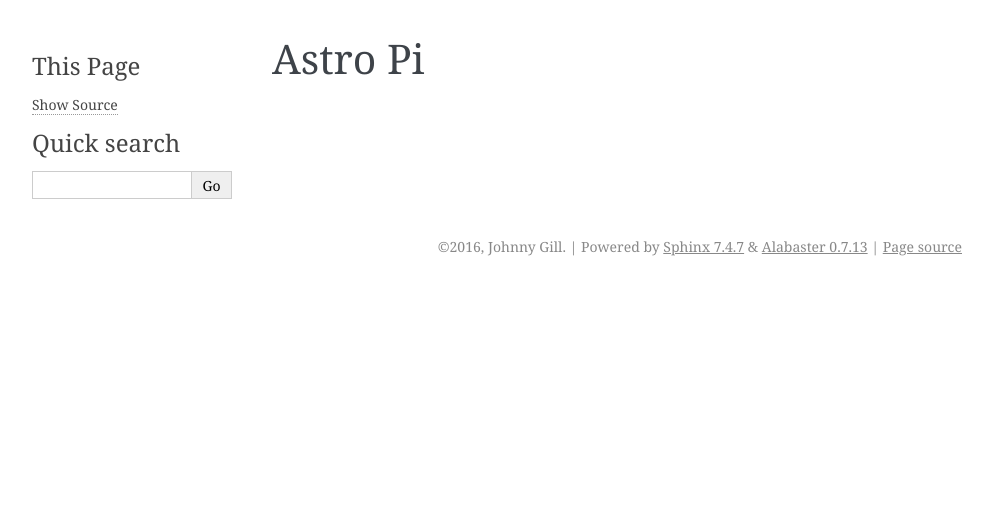
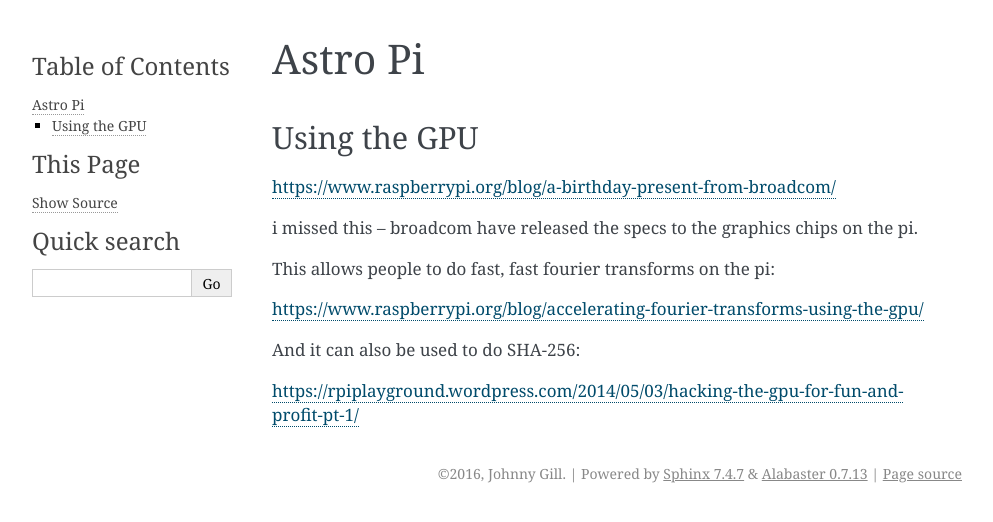
Before and after one commit to openbermuda/karmapi, a Sphinx documentation site: the page built from docs/astro_pi.rst, in a window 1280 px wide. Shown: the top 522 px of the page, without its empty margins (148-1141 px from the left). Built offline with Sphinx 7.4.7, drawn with Linux system fonts in a browser that asks for light colours; formulas are drawn with MathJax 3.

Commit message:
pi GPU notes on fast fft's and sha256

```diff
--- a/docs/astro_pi.rst
+++ b/docs/astro_pi.rst
@@ -1,3 +1,19 @@
 ==========
  Astro Pi
 ==========
+
+Using the GPU
+=============
+
+https://www.raspberrypi.org/blog/a-birthday-present-from-broadcom/
+
+i missed this -- broadcom have released the specs to the graphics
+chips on the pi.
+
+This allows people to do fast, fast fourier transforms on the pi:
+
+https://www.raspberrypi.org/blog/accelerating-fourier-transforms-using-the-gpu/
+
+And it can also be used to do SHA-256:
+
+https://rpiplayground.wordpress.com/2014/05/03/hacking-the-gpu-for-fun-and-profit-pt-1/
```
